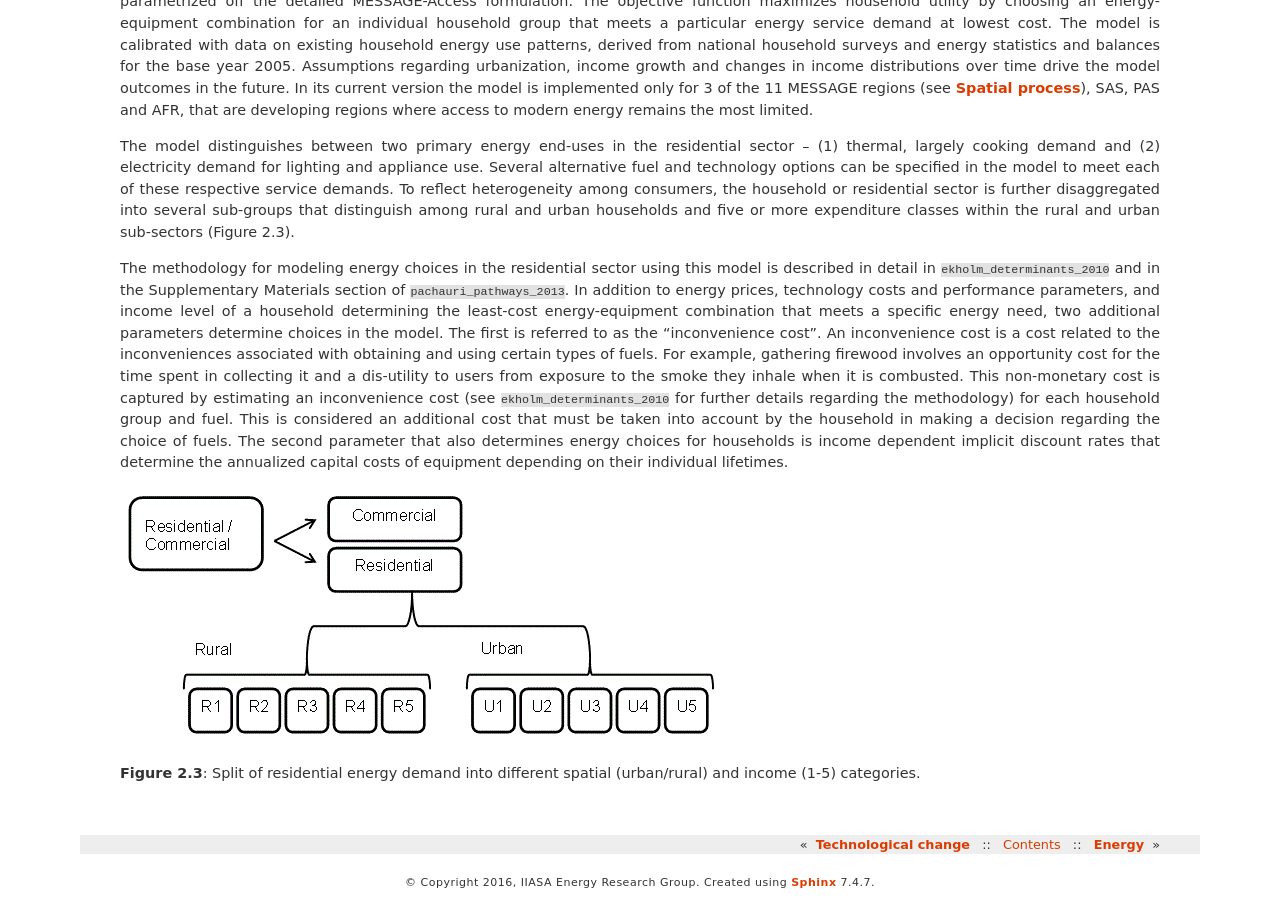
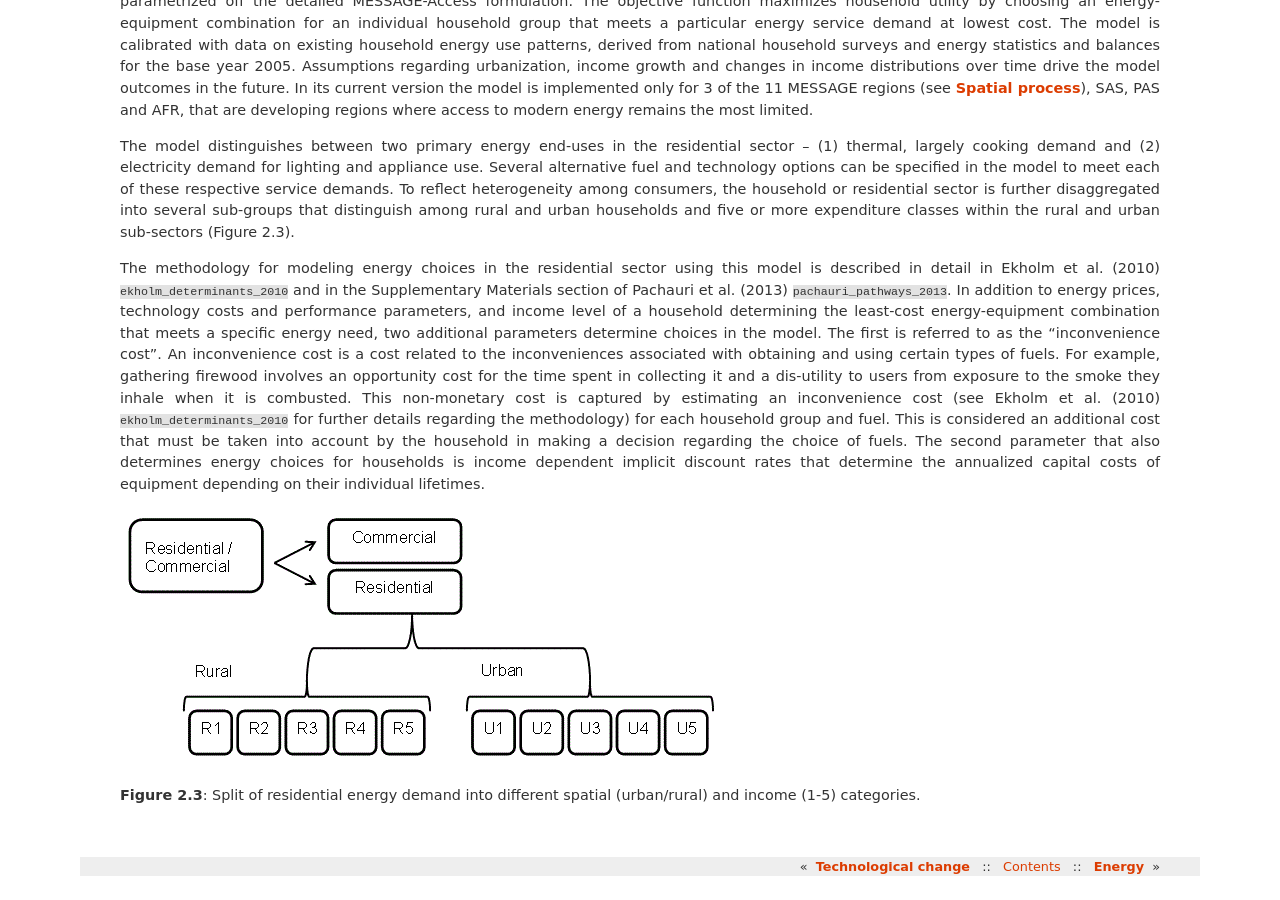
Before and after one commit to iiasa/message_doc, a Sphinx documentation site: the page built from source/message_globiom/socio_econ/beh_change.rst, in a window 1280 px wide and 900 px high, scrolled down 626 px. Built offline with Sphinx 7.4.7, drawn with Linux system fonts in a browser that asks for light colours; cross-references to code outside the pages are shown as plain code.

Commit message:
Update beh_change.rst

```diff
--- a/source/message_globiom/socio_econ/beh_change.rst
+++ b/source/message_globiom/socio_econ/beh_change.rst
@@ -10,7 +10,7 @@ MESSAGE-Access is a variant of the MESSAGE model that provides a detailed repres
 
 The model distinguishes between two primary energy end-uses in the residential sector – (1) thermal, largely cooking demand and (2) electricity demand for lighting and appliance use. Several alternative fuel and technology options can be specified in the model to meet each of these respective service demands. To reflect heterogeneity among consumers, the household or residential sector is further disaggregated into several sub-groups that distinguish among rural and urban households and five or more expenditure classes within the rural and urban sub-sectors (Figure 2.3).
 
-The methodology for modeling energy choices in the residential sector using this model is described in detail in :cite:`ekholm_determinants_2010` and in the Supplementary Materials section of :cite:`pachauri_pathways_2013`. In addition to energy prices, technology costs and performance parameters, and income level of a household determining the least-cost energy-equipment combination that meets a specific energy need, two additional parameters determine choices in the model. The first is referred to as the “inconvenience cost”. An inconvenience cost is a cost related to the inconveniences associated with obtaining and using certain types of fuels. For example, gathering firewood involves an opportunity cost for the time spent in collecting it and a dis-utility to users from exposure to the smoke they inhale when it is combusted. This non-monetary cost is captured by estimating an inconvenience cost (see :cite:`ekholm_determinants_2010` for further details regarding the methodology) for each household group and fuel. This is considered an additional cost that must be taken into account by the household in making a decision regarding the choice of fuels. The second parameter that also determines energy choices for households is income dependent implicit discount rates that determine the annualized capital costs of equipment depending on their individual lifetimes.
+The methodology for modeling energy choices in the residential sector using this model is described in detail in Ekholm et al. (2010) :cite:`ekholm_determinants_2010` and in the Supplementary Materials section of Pachauri et al. (2013) :cite:`pachauri_pathways_2013`. In addition to energy prices, technology costs and performance parameters, and income level of a household determining the least-cost energy-equipment combination that meets a specific energy need, two additional parameters determine choices in the model. The first is referred to as the “inconvenience cost”. An inconvenience cost is a cost related to the inconveniences associated with obtaining and using certain types of fuels. For example, gathering firewood involves an opportunity cost for the time spent in collecting it and a dis-utility to users from exposure to the smoke they inhale when it is combusted. This non-monetary cost is captured by estimating an inconvenience cost (see Ekholm et al. (2010) :cite:`ekholm_determinants_2010` for further details regarding the methodology) for each household group and fuel. This is considered an additional cost that must be taken into account by the household in making a decision regarding the choice of fuels. The second parameter that also determines energy choices for households is income dependent implicit discount rates that determine the annualized capital costs of equipment depending on their individual lifetimes.
 
 .. image:: /_static/MESSAGE-Access_groups.png
 **Figure 2.3**: Split of residential energy demand into different spatial (urban/rural) and income (1-5) categories.
```
